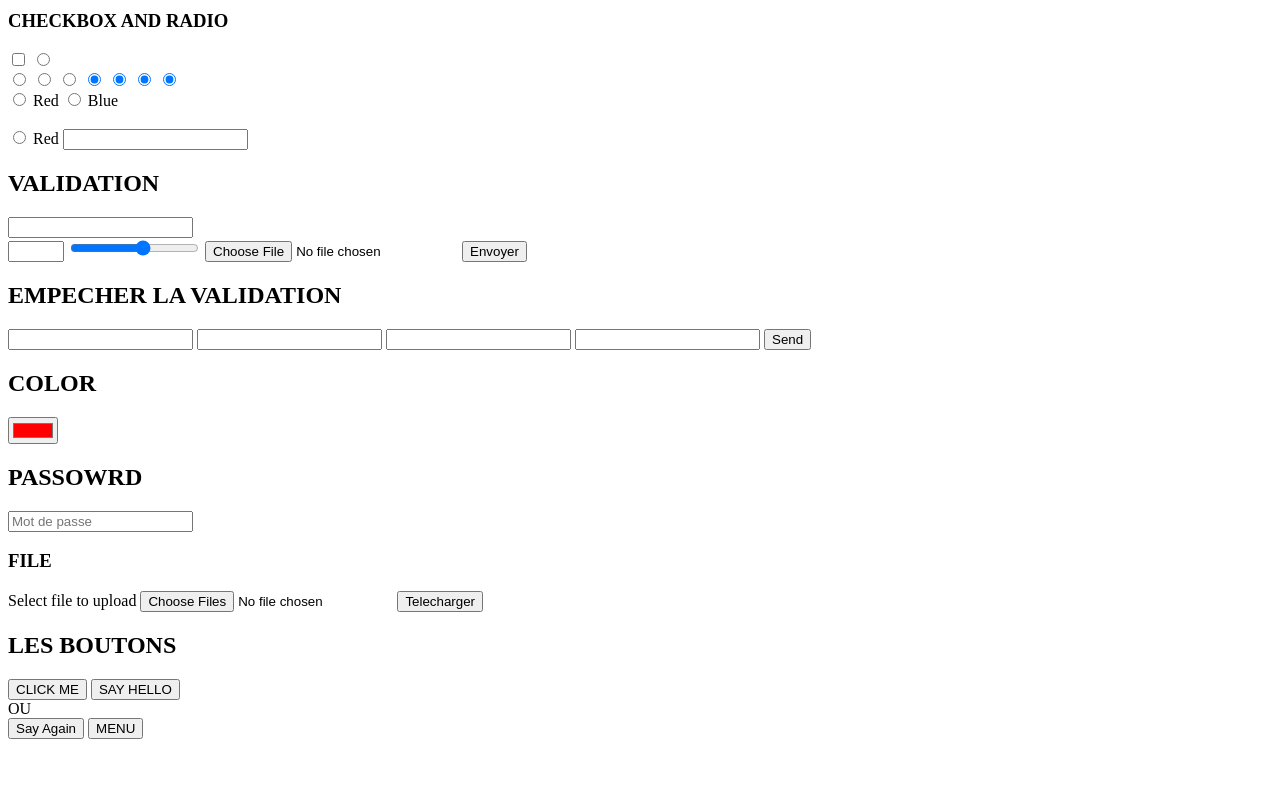
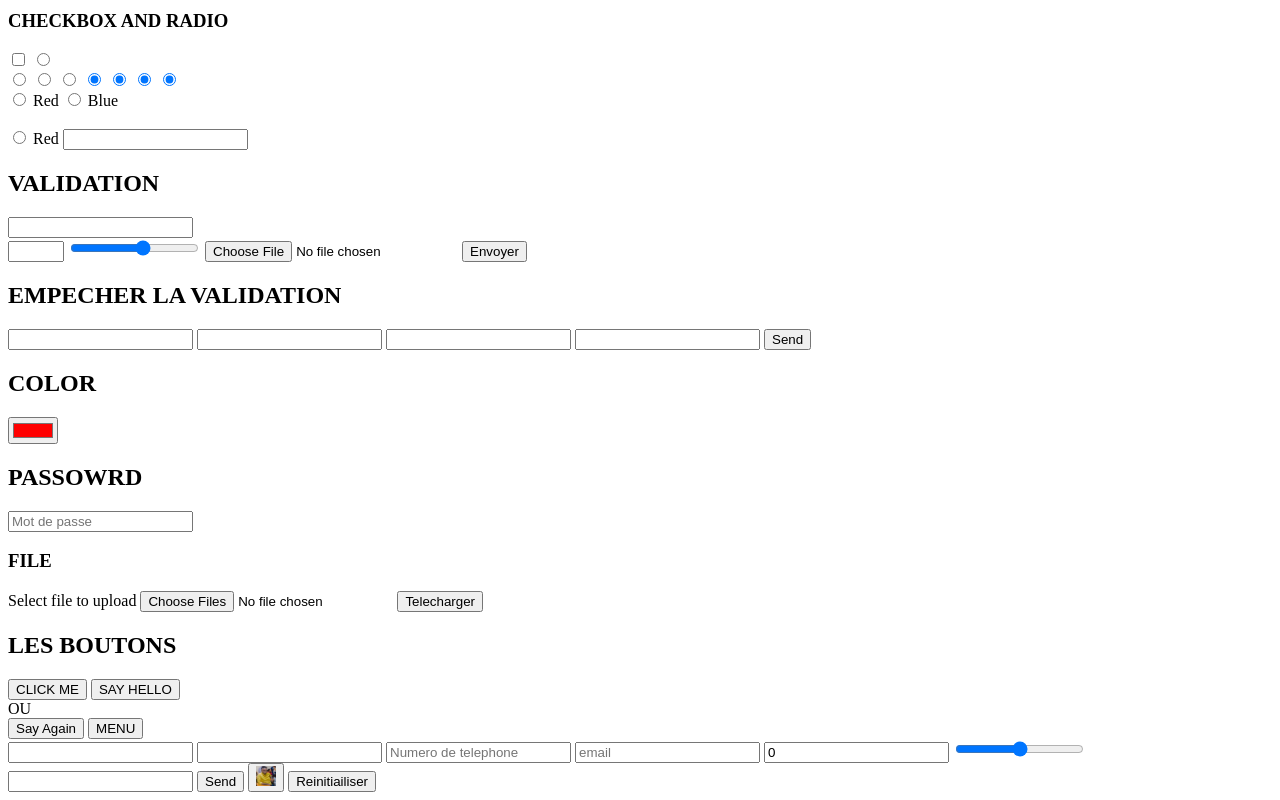
Before and after one commit to ted1104/Training-Professional-HTML, a plain HTML site: page CODE/001/page3.html in a window 1280 px wide. Shown: the part 1587-2387 px from the top of the page. Before the commit the page ends 2334 px from the top, so only its background shows below. Drawn offline with Linux system fonts and the light colour scheme.

Commit message:
submit, reset, tel, email, number,range, and search

```diff
--- a/CODE/001/page3.html
+++ b/CODE/001/page3.html
@@ -160,6 +160,30 @@
     OU <br />
     <input type="button" value="Say Again" onclick="alert('Good')" />
     <button type="menu">MENU</button>
+
+    <br />
+    <form action="#">
+      <input type="text" name="nom" id="nom" />
+      <input type="text" name="prenom" id="prenom" />
+      <input type="hidden" name="hidd" id="hidd" />
+      <input type="tel" name="numero" placeholder="Numero de telephone" />
+      <input type="email" name="email" id="email" placeholder="email" />
+      <input type="number" name="numero" id="numero" value="0" />
+      <input type="range" min="0" max="100" step="2" />
+
+      <input type="search" name="search" id="search" />
+
+      <input type="submit" value="Send" />
+      <button type="submit">
+        <img
+          src="images/profile.jpeg"
+          alt="submit button"
+          width="20"
+          height="20"
+        />
+      </button>
+      <input type="reset" name="reset" id="reset" value="Reinitiailiser" />
+    </form>
   </body>
   <!-- chargement synchrone -->
   <script src="js/script.js"></script>
```
Also changed, not shown: 1 other file.
